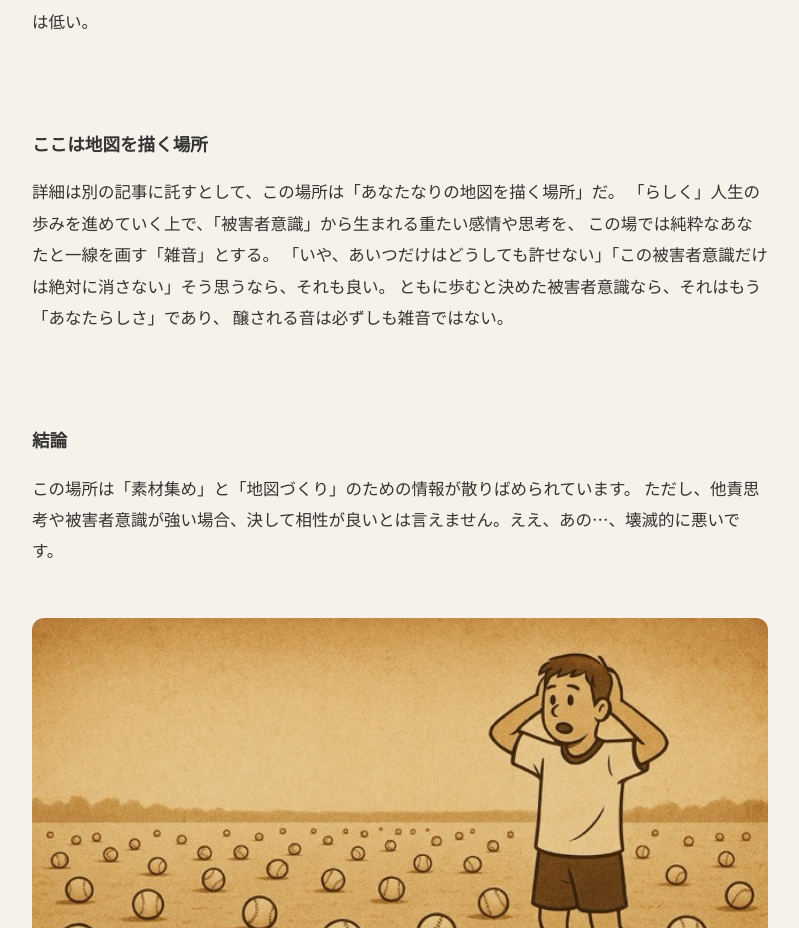
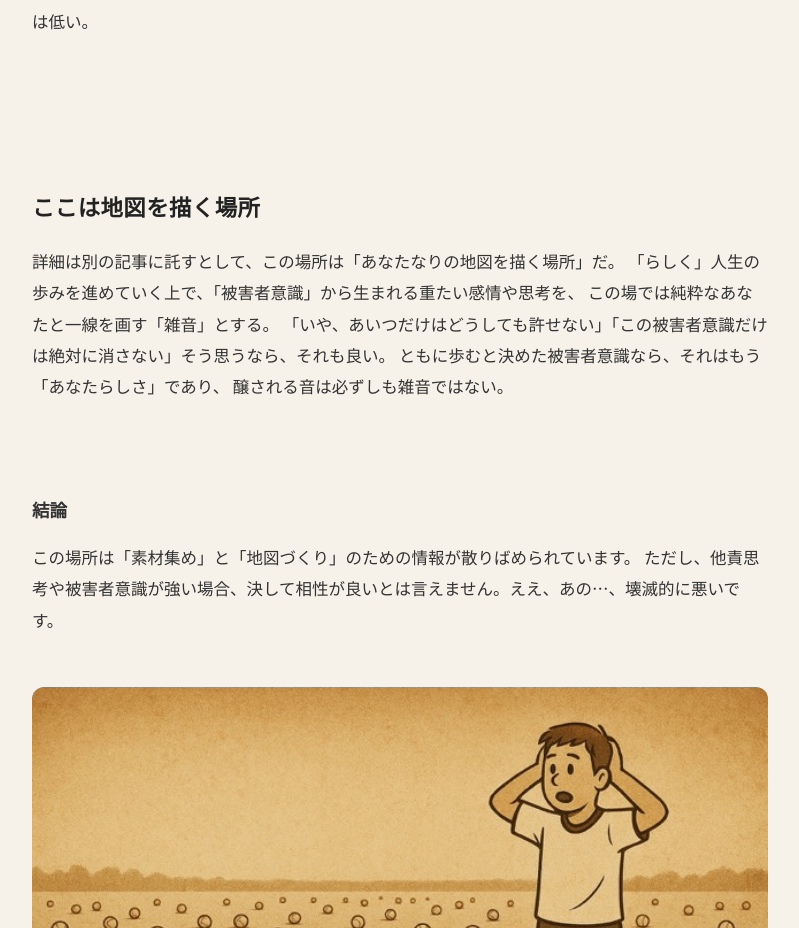
Before and after one commit to hiracoh/watashihertz, a Next.js app: page /guide/second in a window 1280 px wide. Shown: the part 1325-2253 px from the top of the page, without its empty margins (240-1039 px from the left). Built offline with nearby package versions, Linux system fonts and the light colour scheme; a web font is replaced by a local one.

Commit message:
Update page.js

```diff
--- a/app/guide/second/page.js
+++ b/app/guide/second/page.js
@@ -64,7 +64,7 @@ export default function GuideSecond() {
         本質的な救済や解決、平穏な日々が訪れる可能性は低い。
       </p>
 
-      <h3>ここは地図を描く場所</h3>
+      <h2>ここは地図を描く場所</h2>
 
       <p>
         詳細は別の記事に託すとして、この場所は「あなたなりの地図を描く場所」だ。
```
